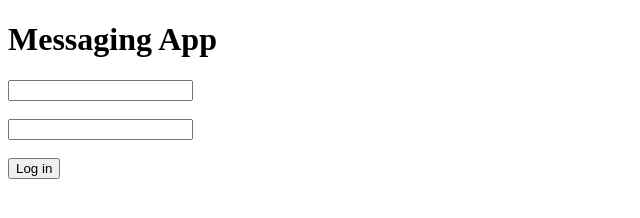
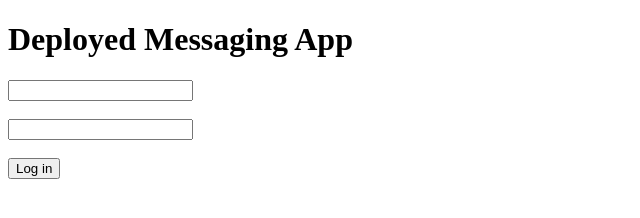
Before and after one commit to 60094882o/cp4480, a website: page webfiles/index.html in a window 1280 px wide. Shown: the whole page, without its empty margins (0-640 px from the left). Drawn offline with Linux system fonts and the light colour scheme.

Commit message:
deployment CI

```diff
--- a/webfiles/index.html
+++ b/webfiles/index.html
@@ -5,7 +5,7 @@
     <title>Messaging App</title>
 </head>
 <body>
-    <h1>Messaging App</h1>
+    <h1>Deployed Messaging App</h1>
     <input type="email" name="email" id="email" /> <br/><br/>
     <input type="password" name="password" id="password" /> <br/><br/>
     <button id="submitButton" onclick="login()">Log in</button>
```
Also changed, not shown: 2 other files.
